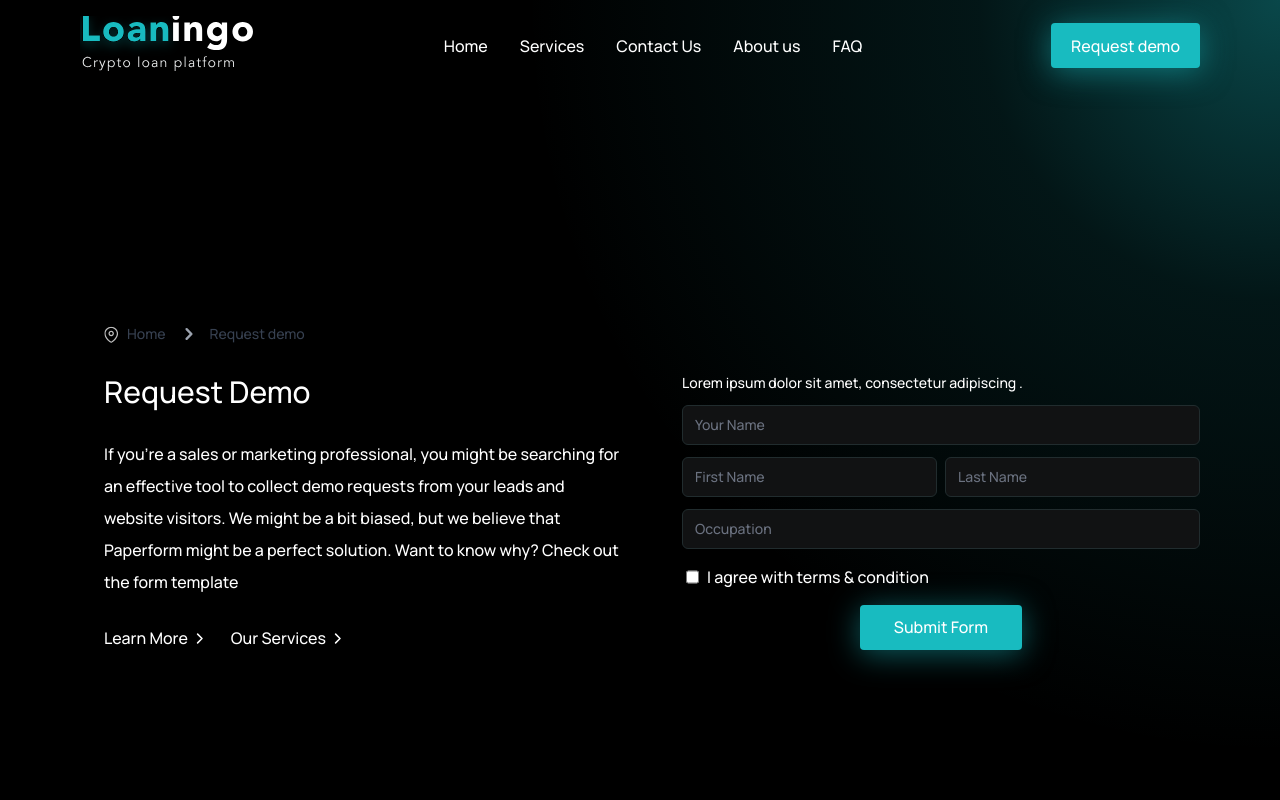
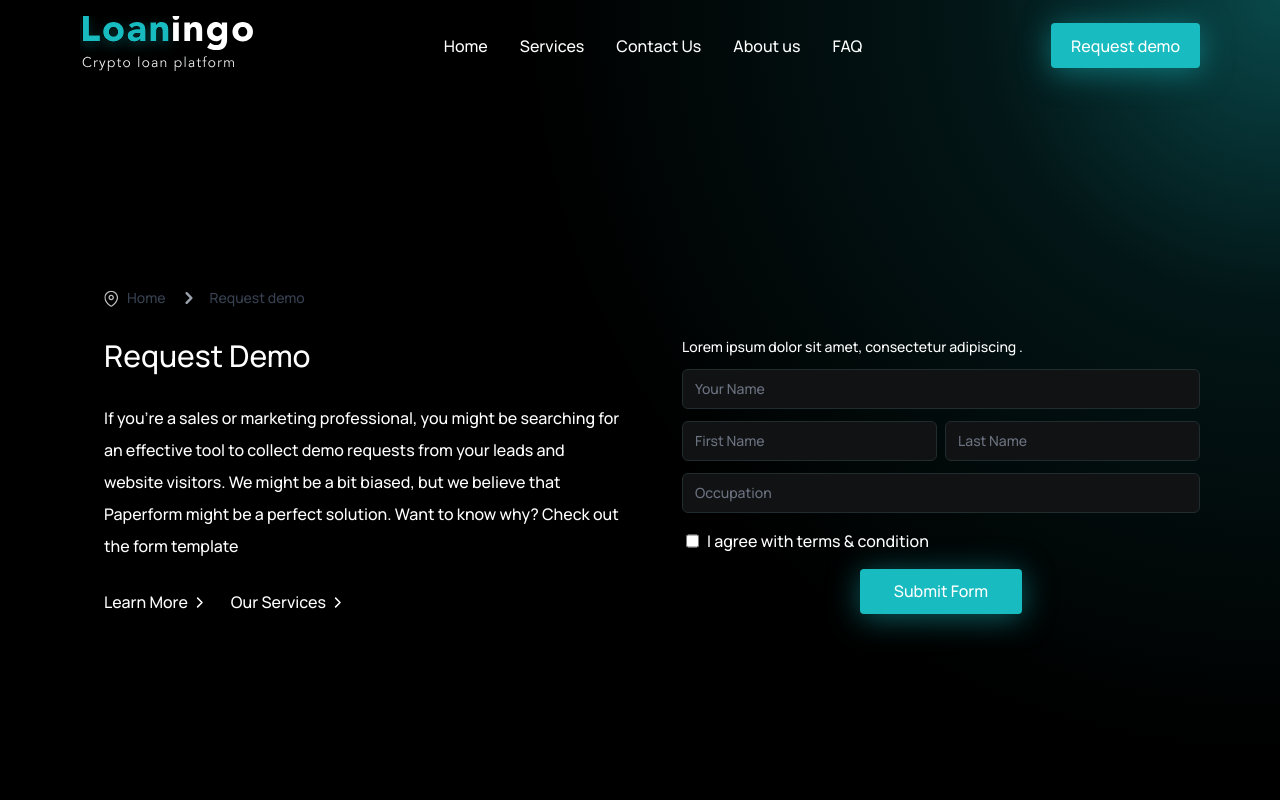
Before and after one commit to alirezakm10/loaningo-frontend, a Next.js app: page /requestdemo in a window 1280 px wide. Shown: the top 800 px of the page. Built offline with nearby package versions, Linux system fonts and the light colour scheme.

Commit message:
spaces issue in request demo page fixed

```diff
--- a/pages/requestdemo.jsx
+++ b/pages/requestdemo.jsx
@@ -5,7 +5,7 @@ import Link from 'next/link'
 const requestdemo = () => {
   return (
 
-      <section className=" container mx-auto flex flex-col gap-9 justify-center items-center md:flex-row text-whiteloan my-9 h-screen">
+      <section className=" container mx-auto flex flex-col gap-9 justify-center items-center md:flex-row text-whiteloan  h-screen">
         <div className="flex flex-col gap-2 px-6 flex-1">
           <nav className="flex" aria-label="Breadcrumb">
             <ol className="inline-flex items-center space-x-1 md:space-x-3">
```
